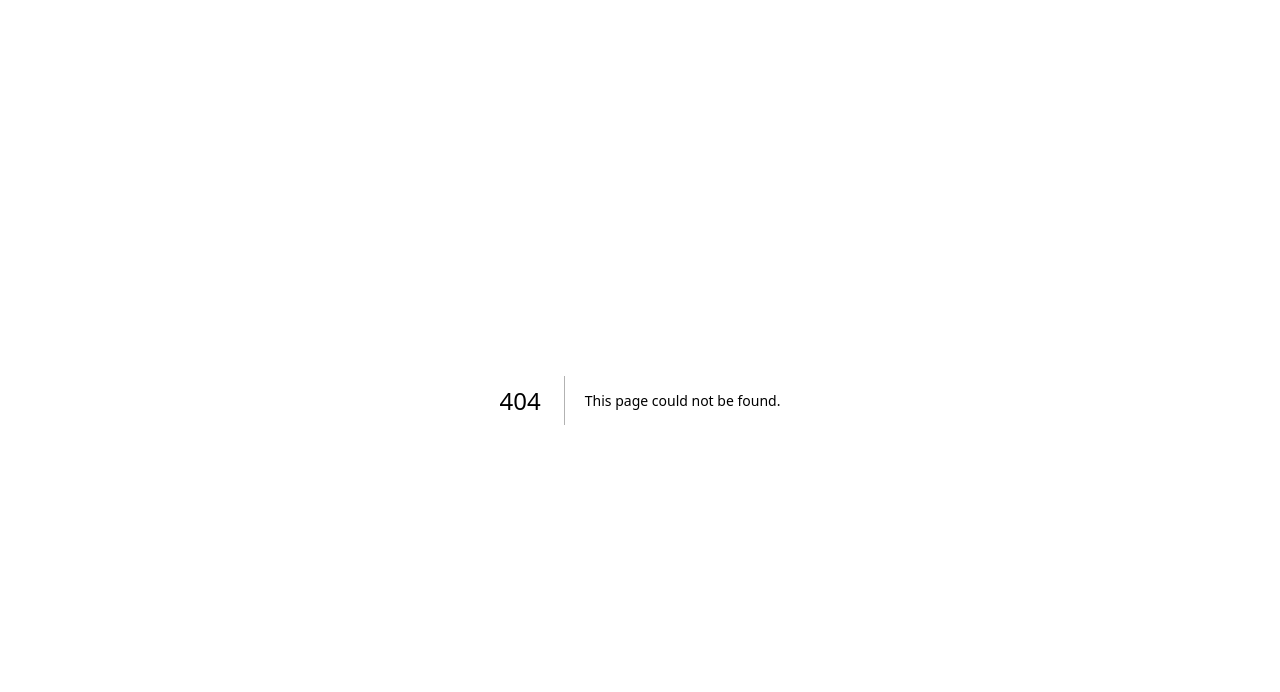
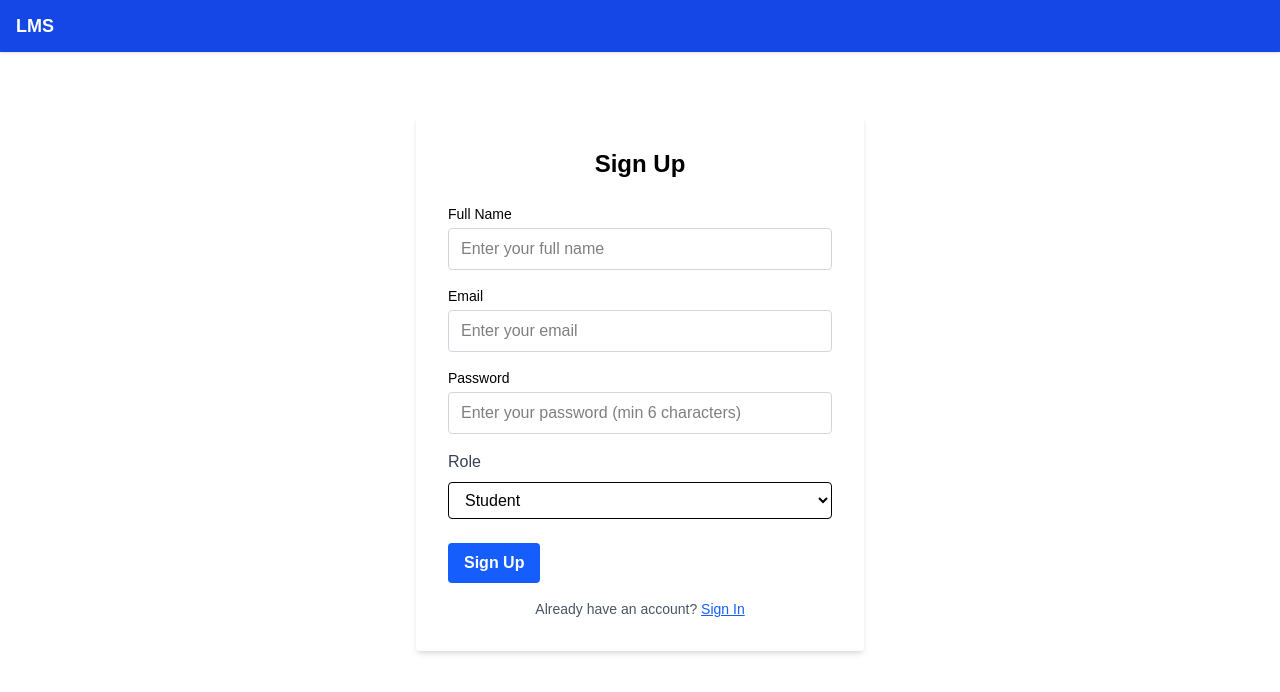
Before and after one commit to sapnaalex/Project-Sprint-3_Nextjs_lms-Project, a Next.js app: page /signup in a window 1280 px wide. Before the commit this address had no page. Shown: the top 692 px of the page. Built offline with nearby package versions, Linux system fonts and the light colour scheme; no server answers.

Commit message:
Backend: User Model & Database Hookup | Part I

```diff
--- /dev/null
+++ b/app/api/register/route.js
@@ -0,0 +1,109 @@
+import { NextResponse } from 'next/server';
+
+export async function POST(request) {
+  try {
+    const body = await request.json();
+    const { email, password, name, role } = body;
+
+    // TODO: Replace with MongoDB integration
+    // Example MongoDB operations:
+    // const db = await connectToDatabase();
+    // const existingUser = await User.findOne({ email });
+    // if (existingUser) {
+    //   return NextResponse.json({ error: 'User already exists' }, { status: 400 });
+    // }
+    // const hashedPassword = await bcrypt.hash(password, 12);
+    // const newUser = await User.create({
+    //   email,
+    //   password: hashedPassword,
+    //   name,
+    //   role,
+    //   createdAt: new Date(),
+    //   isActive: true
+    // });
+
+    // Validation
+    if (!email || !password || !name || !role) {
+      return NextResponse.json(
+        { error: 'All fields are required' },
+        { status: 400 }
+      );
+    }
+
+    if (!['student', 'admin'].includes(role)) {
+      return NextResponse.json(
+        { error: 'Invalid role selected' },
+        { status: 400 }
+      );
+    }
+
+    // TODO: Add email validation
+    const emailRegex = /^[^\s@]+@[^\s@]+\.[^\s@]+$/;
+    if (!emailRegex.test(email)) {
+      return NextResponse.json(
+        { error: 'Invalid email format' },
+        { status: 400 }
+      );
+    }
+
+    // TODO: Add password strength validation
+    if (password.length < 6) {
+      return NextResponse.json(
+        { error: 'Password must be at least 6 characters long' },
+        { status: 400 }
+      );
+    }
+
+    // Log registration details
+    console.log('New user registration attempt:', {
+      email,
+      name,
+      role,
+      timestamp: new Date().toISOString(),
+      ip: request.headers.get('x-forwarded-for') || request.headers.get('x-real-ip') || 'unknown'
+    });
+
+    // TODO: Check if user already exists in MongoDB
+    // For now, we'll simulate a successful registration
+    const newUser = {
+      id: Date.now().toString(),
+      email,
+      password, // TODO: Hash password before storing
+      name,
+      role,
+      createdAt: new Date().toISOString(),
+      isActive: true
+    };
+
+    console.log('User registration successful:', {
+      id: newUser.id,
+      email: newUser.email,
+      name: newUser.name,
+      role: newUser.role,
+      timestamp: newUser.createdAt
+    });
+
+    // TODO: Save user to MongoDB
+    // await newUser.save();
+
+    return NextResponse.json(
+      {
+        message: 'User registered successfully',
+        user: {
+          id: newUser.id,
+          email: newUser.email,
+          name: newUser.name,
+          role: newUser.role
+        }
+      },
+      { status: 201 }
+    );
+
+  } catch (error) {
+    console.error(' Registration error:', error);
+    return NextResponse.json(
+      { error: 'Internal server error' },
+      { status: 500 }
+    );
+  }
+}
--- a/app/layout.js
+++ b/app/layout.js
@@ -1,27 +1,19 @@
-import { Geist, Geist_Mono } from "next/font/google";
-import "./globals.css";
-
-const geistSans = Geist({
-  variable: "--font-geist-sans",
-  subsets: ["latin"],
-});
-
-const geistMono = Geist_Mono({
-  variable: "--font-geist-mono",
-  subsets: ["latin"],
-});
+import connectToDatabase from '@/utils/mongodb';
+import ClientLogger from '@/components/ClientLogger';
+import './globals.css';
 
 export const metadata = {
-  title: "Create Next App",
-  description: "Generated by create next app",
+  title: 'LMS Project',
+  description: 'Learning Management System',
 };
 
-export default function RootLayout({ children }) {
+export default async function RootLayout({ children }) {
+  await connectToDatabase(); // server-side connection check
+
   return (
     <html lang="en">
-      <body
-        className={`${geistSans.variable} ${geistMono.variable} antialiased`}
-      >
+      <body className="bg-gray-50">
+        <ClientLogger /> {/* shows confirmation in browser console */}
         {children}
       </body>
     </html>
--- /dev/null
+++ b/app/signup/page.jsx
@@ -0,0 +1,159 @@
+"use client"
+import React, { useState } from 'react';
+import { useRouter } from 'next/navigation';
+import Navbar from '../../components/layout/navbar';
+import InputField from '../../components/global/input-field';
+import Button from '../../components/global/button';
+
+const SignupPage = () => {
+  const [form, setForm] = useState({
+    email: '',
+    password: '',
+    name: '',
+    role: 'student'
+  });
+  const [error, setError] = useState('');
+  const [success, setSuccess] = useState('');
+  const [isLoading, setIsLoading] = useState(false);
+  const router = useRouter();
+
+  const handleChange = (e) => {
+    setForm({ ...form, [e.target.name]: e.target.value });
+    setError('');
+    setSuccess('');
+  };
+
+  const handleSubmit = async (e) => {
+    e.preventDefault();
+    setError('');
+    setSuccess('');
+
+    if (!form.email || !form.password || !form.name || !form.role) {
+      setError('All fields are required.');
+      return;
+    }
+
+    setIsLoading(true);
+
+    try {
+      const response = await fetch('/api/register', {
+        method: 'POST',
+        headers: {
+          'Content-Type': 'application/json',
+        },
+        body: JSON.stringify(form),
+      });
+
+      const data = await response.json();
+
+      if (!response.ok) {
+        setError(data.error || 'Registration failed');
+        return;
+      }
+
+      setSuccess('Registration successful! Redirecting to login...');
+
+      // Redirect to login page after 2 seconds
+      setTimeout(() => {
+        router.push('/signin');
+      }, 2000);
+
+    } catch (err) {
+      setError('An unexpected error occurred.');
+      console.error(err);
+    } finally {
+      setIsLoading(false);
+    }
+  };
+
+  return (
+    <>
+      <Navbar />
+      <div className="max-w-md mx-auto mt-16 bg-white">
+        <form onSubmit={handleSubmit} className="bg-white p-8 rounded shadow-md">
+          <h2 className="text-2xl text-black font-bold mb-6 text-center">Sign Up</h2>
+
+          {error && (
+            <div className="mb-4 text-red-600 text-center text-sm" role="alert">
+              {error}
+            </div>
+          )}
+
+          {success && (
+            <div className="mb-4 text-green-600 text-center text-sm" role="alert">
+              {success}
+            </div>
+          )}
+
+          <InputField
+            label="Full Name"
+            name="name"
+            type="text"
+            value={form.name}
+            onChange={handleChange}
+            placeholder="Enter your full name"
+            disabled={isLoading}
+            required
+          />
+
+          <InputField
+            label="Email"
+            name="email"
+            type="email"
+            value={form.email}
+            onChange={handleChange}
+            placeholder="Enter your email"
+            disabled={isLoading}
+            required
+          />
+
+          <InputField
+            label="Password"
+            name="password"
+            type="password"
+            value={form.password}
+            onChange={handleChange}
+            placeholder="Enter your password (min 6 characters)"
+            disabled={isLoading}
+            required
+          />
+
+          <div className="mb-6">
+            <label htmlFor="role" className="block text-gray-700 mb-2">
+              Role
+            </label>
+            <select
+              id="role"
+              name="role"
+              value={form.role}
+              onChange={handleChange}
+              className="w-full px-3 py-2 text-black border rounded focus:outline-none focus:ring focus:border-blue-300 disabled:opacity-50"
+              disabled={isLoading}
+              required
+            >
+              <option value="student">Student</option>
+              <option value="admin">Admin</option>
+            </select>
+          </div>
+
+          <Button type="submit" disabled={isLoading}>
+            {isLoading ? 'Creating Account...' : 'Sign Up'}
+          </Button>
+
+          <div className="mt-4 text-center text-sm text-gray-600">
+            Already have an account?{' '}
+            <button
+              type="button"
+              onClick={() => router.push('/signin')}
+              className="text-blue-600 hover:text-blue-800 underline"
+            >
+              Sign In
+            </button>
+          </div>
+        </form>
+      </div>
+    </>
+  );
+};
+
+export default SignupPage;
--- /dev/null
+++ b/components/ClientLogger.jsx
@@ -0,0 +1,10 @@
+'use client';
+import { useEffect } from 'react';
+
+export default function ClientLogger() {
+  useEffect(() => {
+    console.log('✅ MongoDB connected on server.');
+  }, []);
+
+  return null;
+}
--- /dev/null
+++ b/utils/mongodb.js
@@ -0,0 +1,41 @@
+import mongoose from 'mongoose';
+
+const MONGODB_URI = process.env.MONGODB_URI;
+
+if (!MONGODB_URI) {
+  throw new Error('❌ Please define the MONGODB_URI environment variable inside .env.local');
+}
+
+let cached = global.mongoose;
+
+if (!cached) {
+  cached = global.mongoose = { conn: null, promise: null };
+}
+
+async function connectToDatabase() {
+  if (cached.conn) {
+    console.log('🟢 Using existing MongoDB connection');
+    return cached.conn;
+  }
+
+  if (!cached.promise) {
+    const options = {
+      bufferCommands: false,
+    };
+
+    cached.promise = mongoose.connect(MONGODB_URI, options).then((mongoose) => mongoose);
+  }
+
+  try {
+    cached.conn = await cached.promise;
+    console.log('✅ MongoDB connection established');
+  } catch (err) {
+    cached.promise = null;
+    console.error('❌ MongoDB connection failed:', err);
+    throw err;
+  }
+
+  return cached.conn;
+}
+
+export default connectToDatabase;
```
